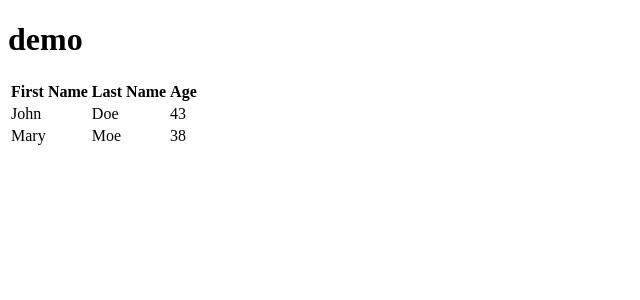
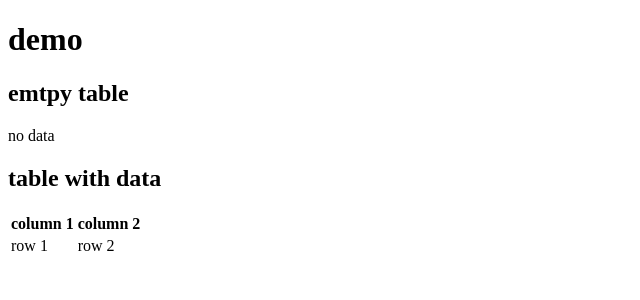
Before and after one commit to Jefiozie/demo-complex-table, an Angular app: page / in a window 1280 px wide. Shown: the top 300 px of the page, without its empty margins (0-640 px from the left). Built offline with nearby package versions, Linux system fonts and the light colour scheme.

Commit message:
table with ngfor and empty state

```diff
--- a/src/app/app.component.ts
+++ b/src/app/app.component.ts
@@ -1,12 +1,19 @@
 import { Component } from "@angular/core";
-import { TableComponent } from "./table/table.component";
+import { TableWithNgForAndEmptyStateComponent } from "./table/table.component";
 
 @Component({
   selector: "app-root",
   standalone: true,
-  imports: [TableComponent],
+  imports: [TableWithNgForAndEmptyStateComponent],
   template: `<h1>demo</h1>
-  <app-table />`,
+  <h2>emtpy table</h2>
+  <app-table-ngfor-empty-state />
+
+  <h2>table with data</h2>
+  <app-table-ngfor-empty-state
+    [columns]="['column 1', 'column 2']"
+    [rows]="['row 1', 'row 2']"
+    />`,
   styles: [],
 })
 export class AppComponent {
--- a/src/app/table/table.component.ts
+++ b/src/app/table/table.component.ts
@@ -1,31 +1,28 @@
-import { Component } from "@angular/core";
 import { CommonModule } from "@angular/common";
+import { Component, Input } from "@angular/core";
 
 @Component({
-  selector: "app-table",
+  selector: "app-table-ngfor-empty-state",
   standalone: true,
   imports: [CommonModule],
   template: `
-    <table>
+    <table *ngIf="rows.length > 0; else emptyState">
       <thead>
-        <th>First Name</th>
-        <th>Last Name</th>
-        <th>Age</th>
+        <th *ngFor="let column of columns">{{ column }}</th>
       </thead>
       <tbody>
         <tr>
-          <td>John</td>
-          <td>Doe</td>
-          <td>43</td>
-        </tr>
-        <tr>
-          <td>Mary</td>
-          <td>Moe</td>
-          <td>38</td>
+          <td *ngFor="let row of rows">{{ row }}</td>
         </tr>
       </tbody>
     </table>
+    <ng-template #emptyState>
+      <p>no data</p>
+    </ng-template>
   `,
   styles: [],
 })
-export class TableComponent {}
+export class TableWithNgForAndEmptyStateComponent {
+  @Input() columns: string[] = [];
+  @Input() rows: string[] = [];
+}
```
